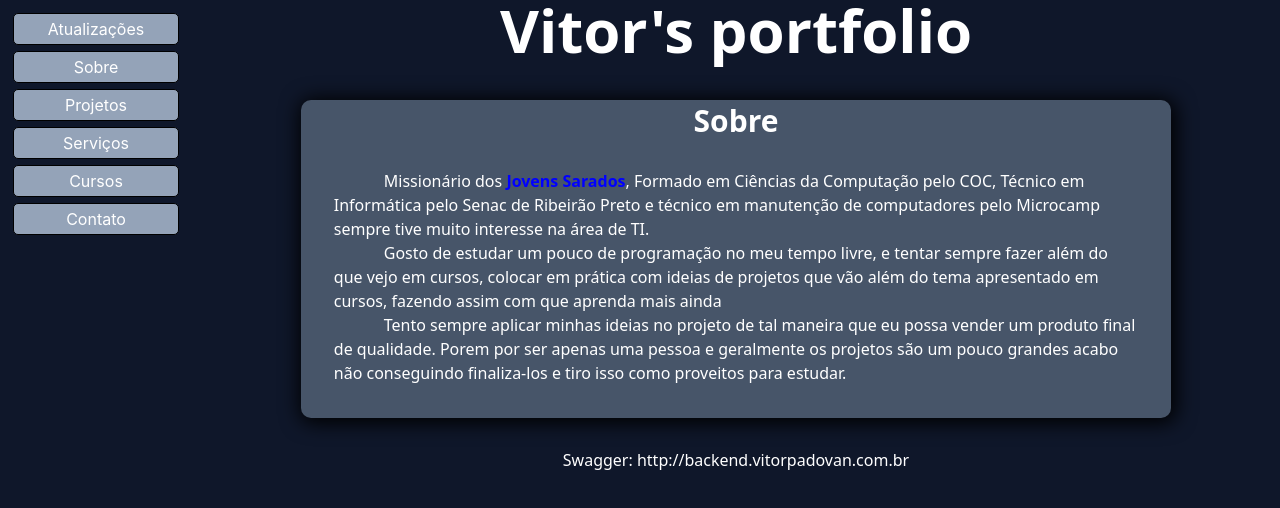
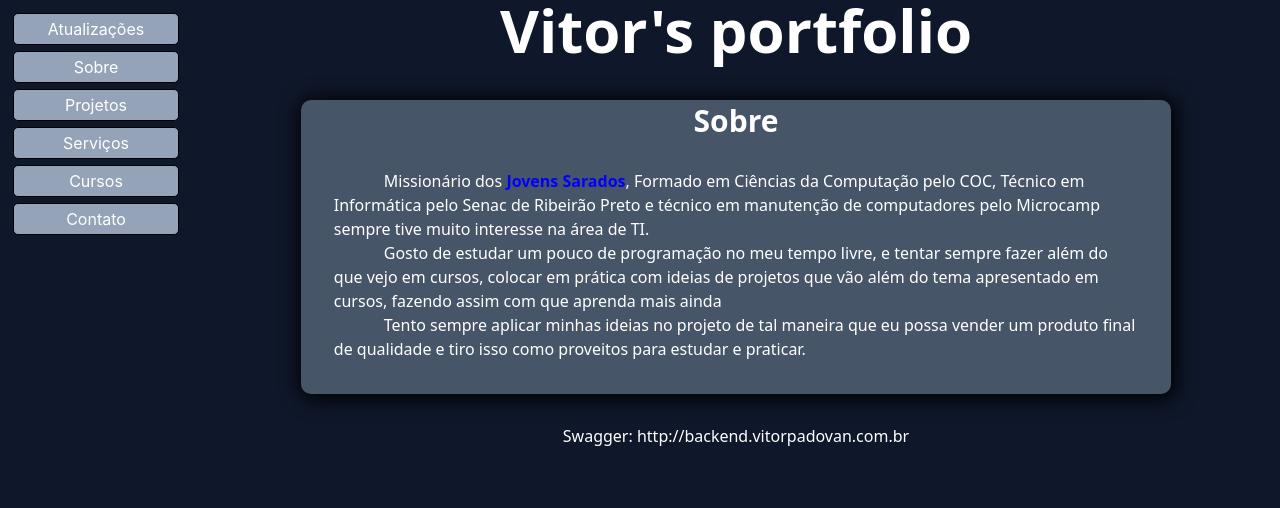
Before and after one commit to vitorpadovan/portfolio_front, a React (Create React App) app: page /about in a window 1280 px wide. Shown: the top 508 px of the page. Built offline with nearby package versions, Linux system fonts and the light colour scheme.

Commit message:
Alterando sobre

```diff
--- a/src/component/AboutCard/AboutCard.jsx
+++ b/src/component/AboutCard/AboutCard.jsx
@@ -19,9 +19,8 @@ function AboutCard(props) {
       </p>
       <p>
         Tento sempre aplicar minhas ideias no projeto de tal maneira que eu
-        possa vender um produto final de qualidade. Porem por ser apenas uma
-        pessoa e geralmente os projetos são um pouco grandes acabo não
-        conseguindo finaliza-los e tiro isso como proveitos para estudar.
+        possa vender um produto final de qualidade e tiro isso como proveitos
+        para estudar e praticar.
       </p>
     </div>
   );
```
